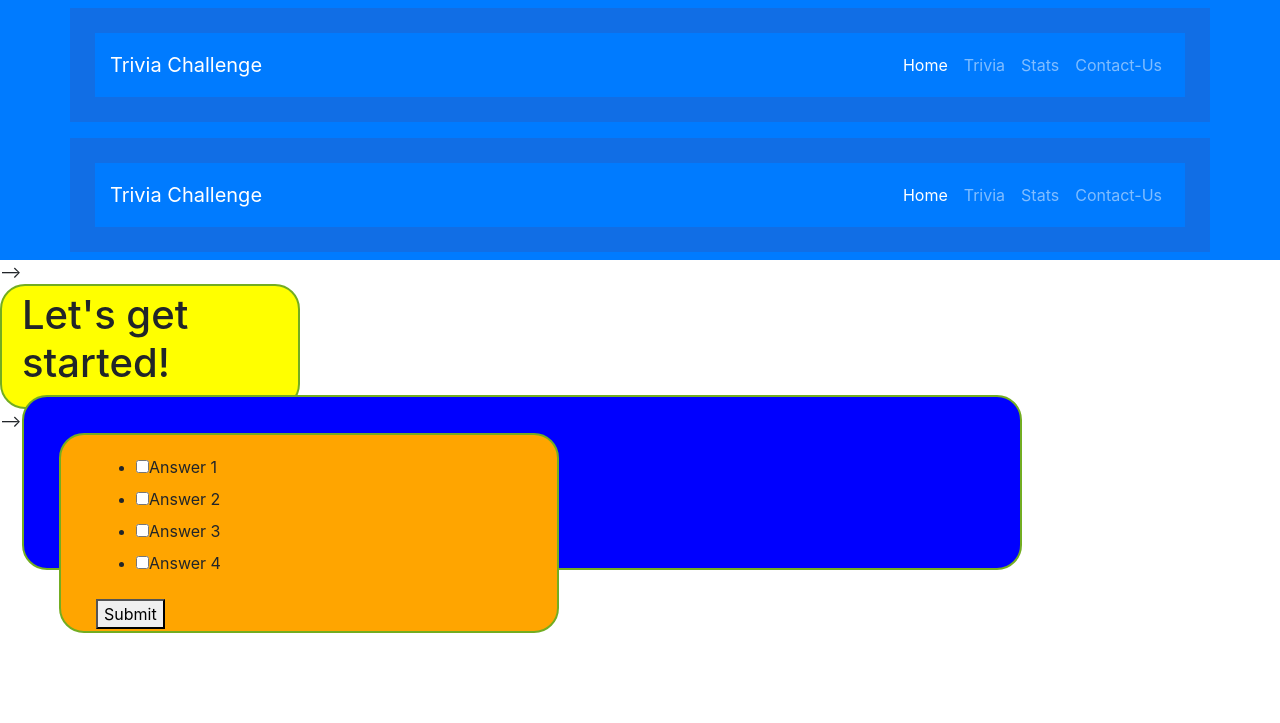
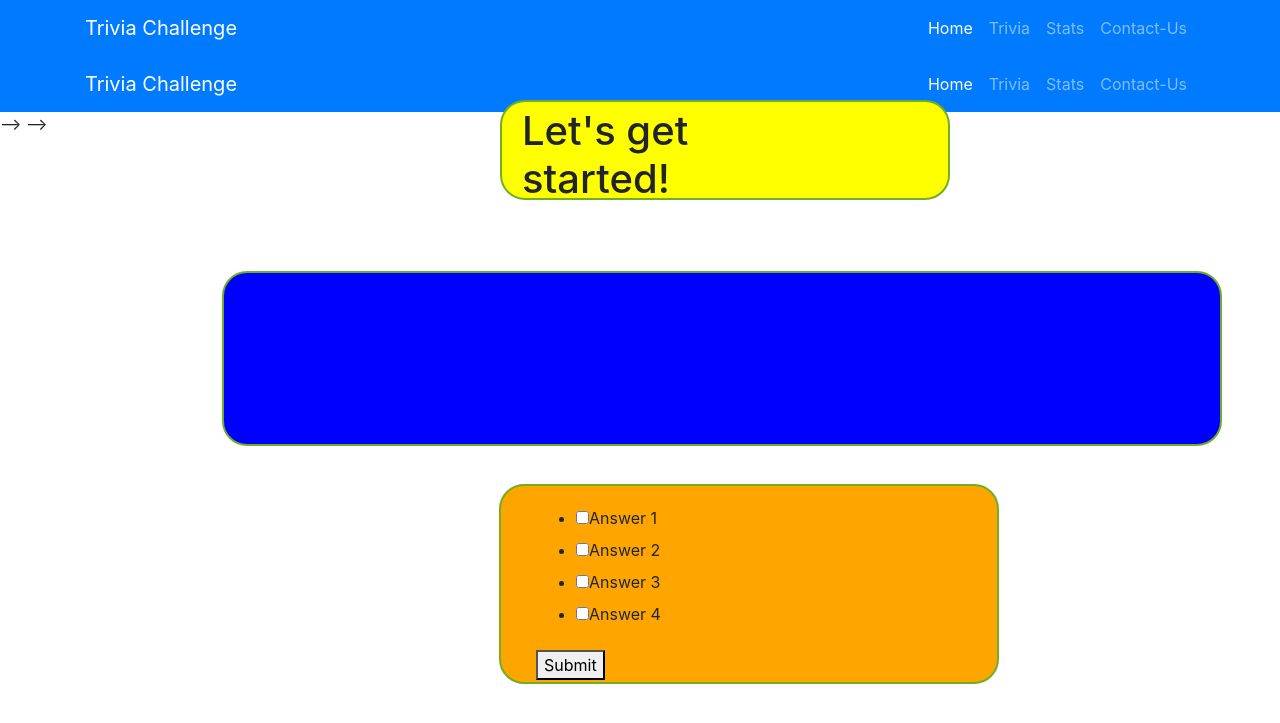
Before and after one commit to CajucomW/cah_random_generator, a Python web app: template trivia/templates/game.html in a window 1280 px wide. Shown: the top 723 px of the page. Run offline with Jinja, Linux system fonts and the light colour scheme; the template is opened without the code that fills it, so the values that code supplies are empty; some libraries are stand-ins or nearby versions.

Commit message:
Aligned game page

```diff
--- a/trivia/static/vendor/bootstrap/css/ah.css
+++ b/trivia/static/vendor/bootstrap/css/ah.css
@@ -1,7 +1,32 @@
-.container
-{
-    padding-top: .75rem;
-    padding-bottom: .75rem;
-    border: 25px solid rgba(86,61,124,.2);
-    width: 500px;
-}
+.row-1{
+    border-radius: 25px;
+        border: 2px solid #73AD21;
+        padding: 5px;
+        width: 450px;
+        height: 100px;
+        position: absolute;
+        top: 100px;
+        left: 500px;
+      }
+
+.row-2{
+        border-radius: 25px;
+        border: 2px solid #73AD21;
+        padding: 20px;
+        width: 1000px;
+        height: 175px;
+        position: relative;
+        top: 60px;
+        right: 300px;
+      }
+
+.row-3{
+        border-radius: 25px;
+        border: 2px solid #73AD21;
+        padding: 20px;
+        width: 500px;
+        height: 200px;
+        position: absolute;
+        top: 175px;
+        left: 255px;
+       }
--- a/trivia/templates/game.html
+++ b/trivia/templates/game.html
@@ -12,7 +12,7 @@
 
   <!-- Bootstrap core CSS -->
   <link href="../static/vendor/bootstrap/css/bootstrap.min.css" rel="stylesheet">
-  <link href="..static/vendor/bootstrap/css/ah.css" rel="stylesheet"/>
+  <link href="../static/vendor/bootstrap/css/ah.css" rel="stylesheet"/>
 
 </head>
 
@@ -50,29 +50,7 @@
 <!--{% extends "base.html" %}-->
 <!--{% block content %}-->
 <!--Trivia game here-->
-<style>
-    .row-1{
-        border-radius: 25px;
-        border: 2px solid #73AD21;
-        padding: 5px;
-        width: 300px;
-        height: 125px;
-    }
-    .row-2{
-        border-radius: 25px;
-        border: 2px solid #73AD21;
-        padding: 20px;
-        width: 1000px;
-        height: 175px;
-    }
-    .row-3{
-        border-radius: 25px;
-        border: 2px solid #73AD21;
-        padding: 20px;
-        width: 500px;
-        height: 200px;
-    }
-</style>
+
 <div class="row-1" style="background: yellow;">
     <div class="col-sm-9">
                                                             <h1>Let's get started!</h1>
```
Also changed, not shown: 2 other files.
